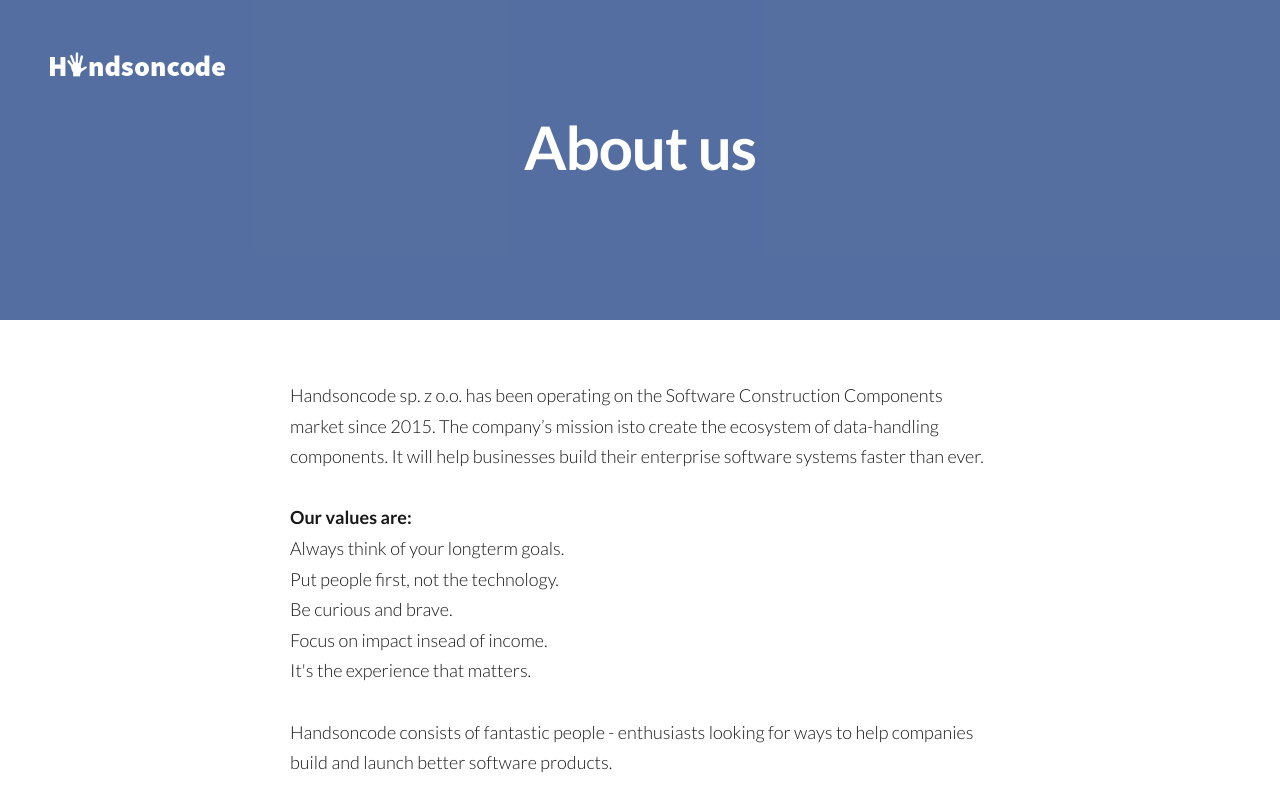
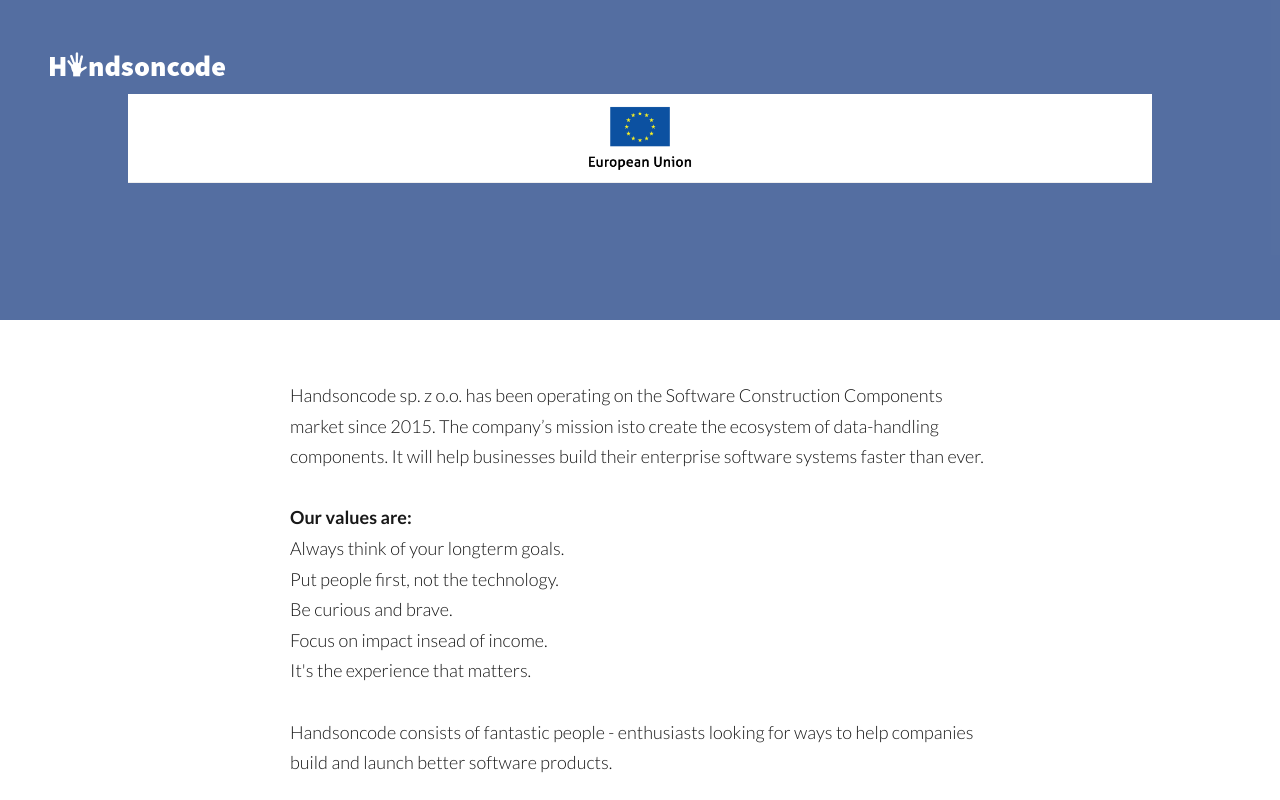
Before and after one commit to Handsoncode/handsoncode.net, a website: page about-us.html in a window 1280 px wide. Shown: the top 800 px of the page. Drawn offline with Linux system fonts and the light colour scheme.

Commit message:
change: link ru logo to page

```diff
--- a/about-us.html
+++ b/about-us.html
@@ -38,6 +38,10 @@
         </header>
         <div class="headings">
             <h1>About us</h1>
+        <div class="eu-promo">
+            <a href="/about-grant.html">
+                <img src="images/logos/logo_ue.png" height="86" alt="Logo of European Union">
+            </a>
         </div>
     </div>
 
```
Also changed, not shown: index.html (+1 -1 lines).
